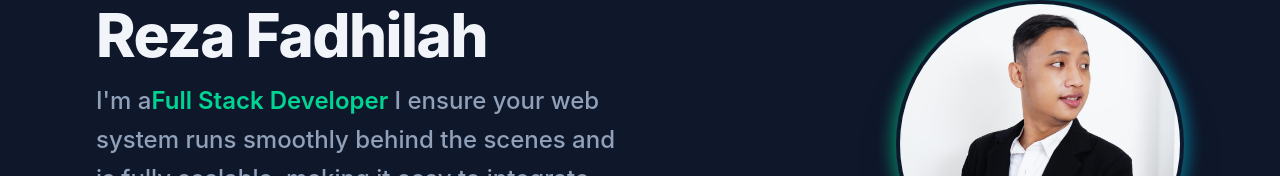
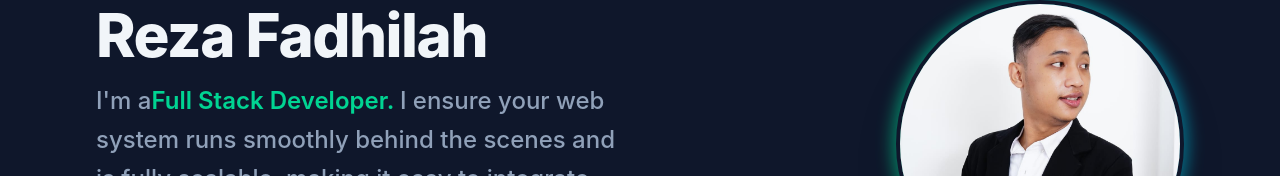
Before and after one commit to azerezaid/rezafadhilah, a React (Vite) app: page / in a window 1280 px wide. Shown: the part 288-464 px from the top of the page. Built offline with nearby package versions, Linux system fonts and the light colour scheme.

Commit message:
Update Hero.jsx

```diff
--- a/src/sections/Hero.jsx
+++ b/src/sections/Hero.jsx
@@ -15,7 +15,7 @@ function Hero() {
             Reza Fadhilah
           </h1>
           <h2 className="text-xl sm:text-2xl font-medium text-slate-400 max-w-xl leading-relaxed">
-            I'm a<span className="text-emerald-400 font-semibold">Full Stack Developer</span> I ensure your web system runs smoothly behind the scenes and is fully scalable, making it easy to integrate new features or menus anytime.
+            I'm a<span className="text-emerald-400 font-semibold">Full Stack Developer. </span> I ensure your web system runs smoothly behind the scenes and is fully scalable, making it easy to integrate new features or menus anytime.
           </h2>
 
           {/* TOMBOL CALL TO ACTION (CTA) */}
```
